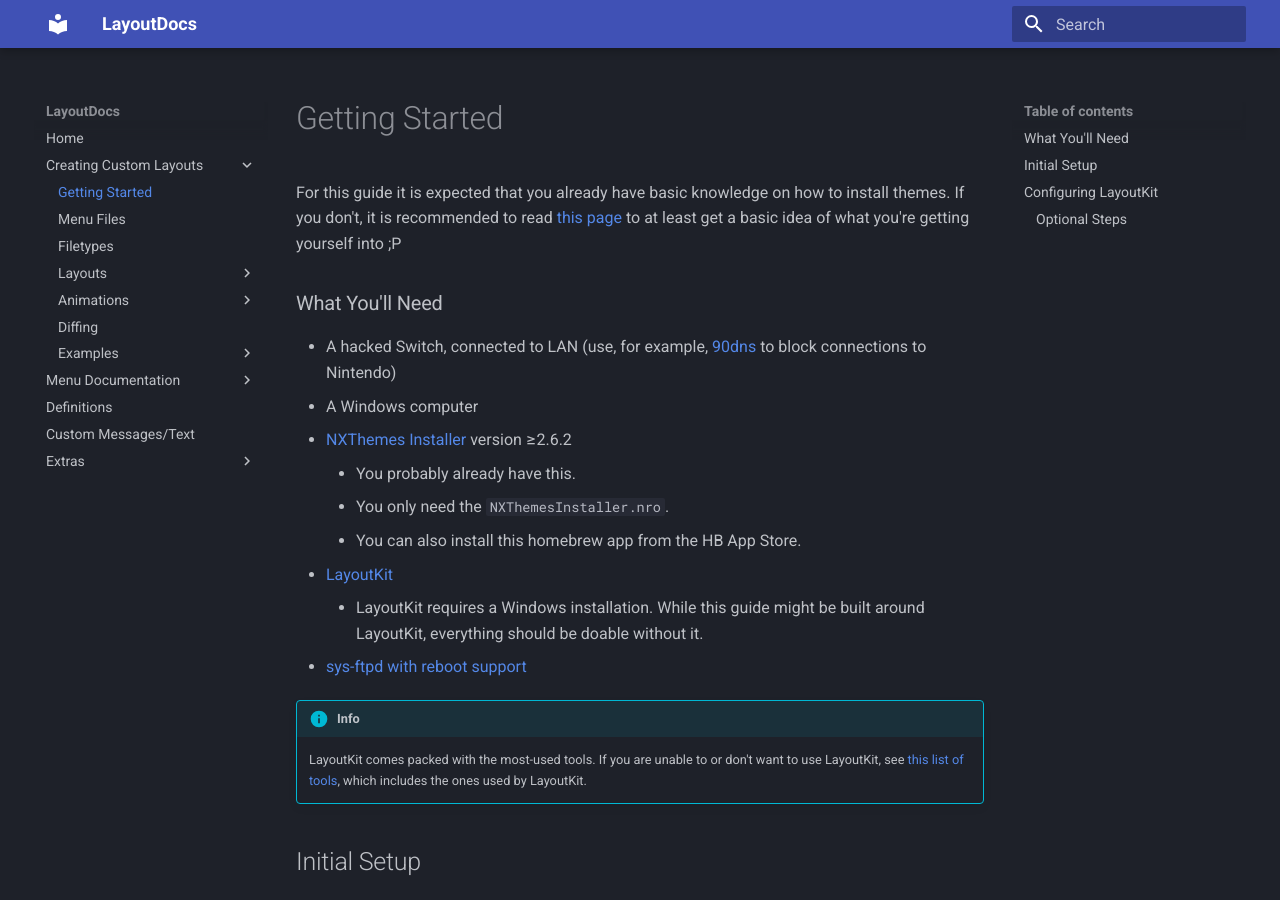
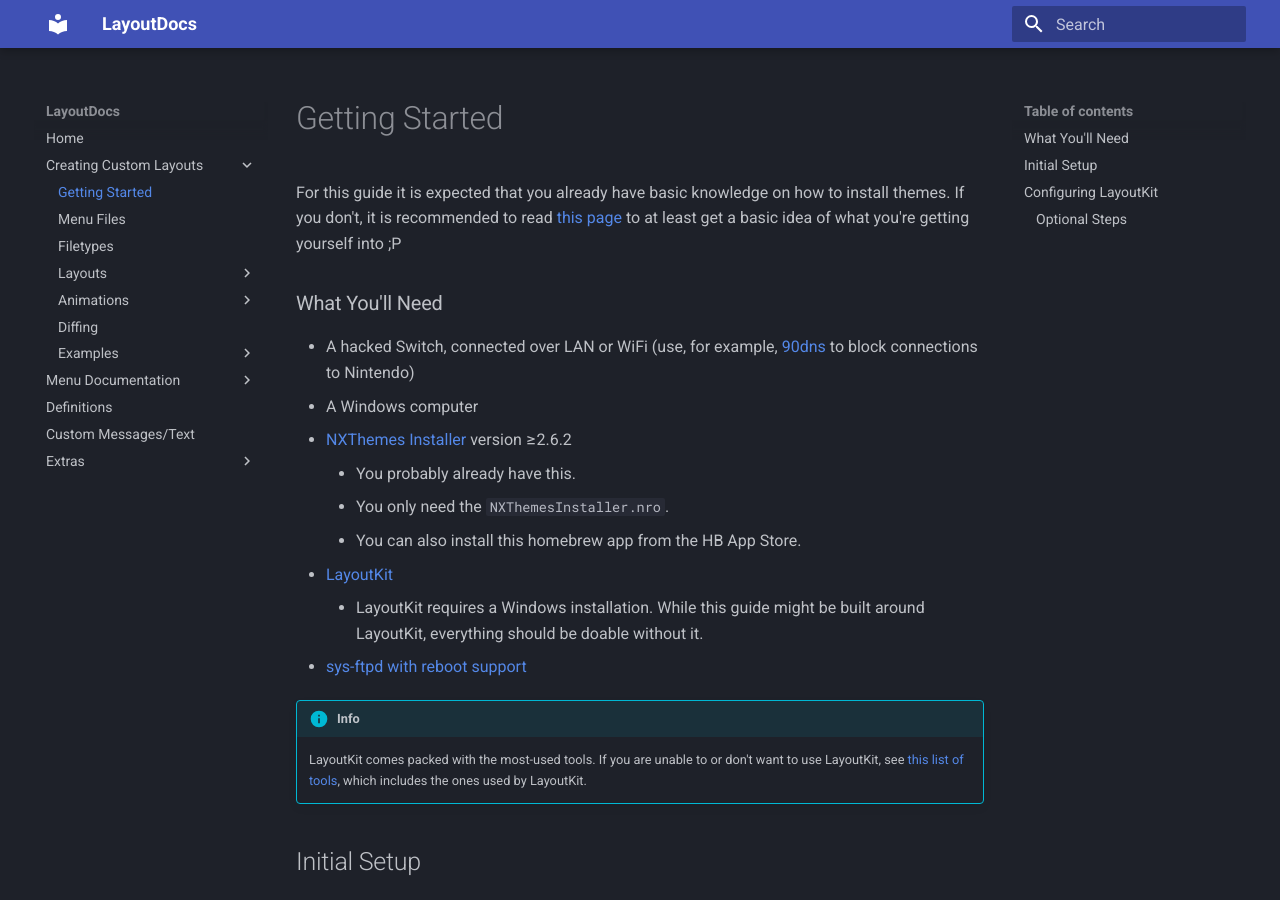
Before and after one commit to ThemezerNX/LayoutDocs, an MkDocs documentation site: the page built from docs/guide/index.md, in a window 1280 px wide and 900 px high. Built offline with MkDocs 1.6.1 and Material for MkDocs 9.7.7, drawn with Linux system fonts in a browser that asks for light colours.

Commit message:
Update index.md

```diff
--- a/docs/guide/index.md
+++ b/docs/guide/index.md
@@ -4,7 +4,7 @@
 
 ### What You'll Need
 
--   A hacked Switch, connected to LAN (use, for example, [90dns](https://gbatemp.net/threads/90dns-dns-server-for-blocking-all-nintendo-servers.516234/) to block connections to Nintendo)
+-   A hacked Switch, connected over LAN or WiFi (use, for example, [90dns](https://gbatemp.net/threads/90dns-dns-server-for-blocking-all-nintendo-servers.516234/) to block connections to Nintendo)
 -   A Windows computer
 -   [NXThemes Installer](https://github.com/exelix11/SwitchThemeInjector/releases/latest) version ≥2.6.2
     -   You probably already have this.
```
